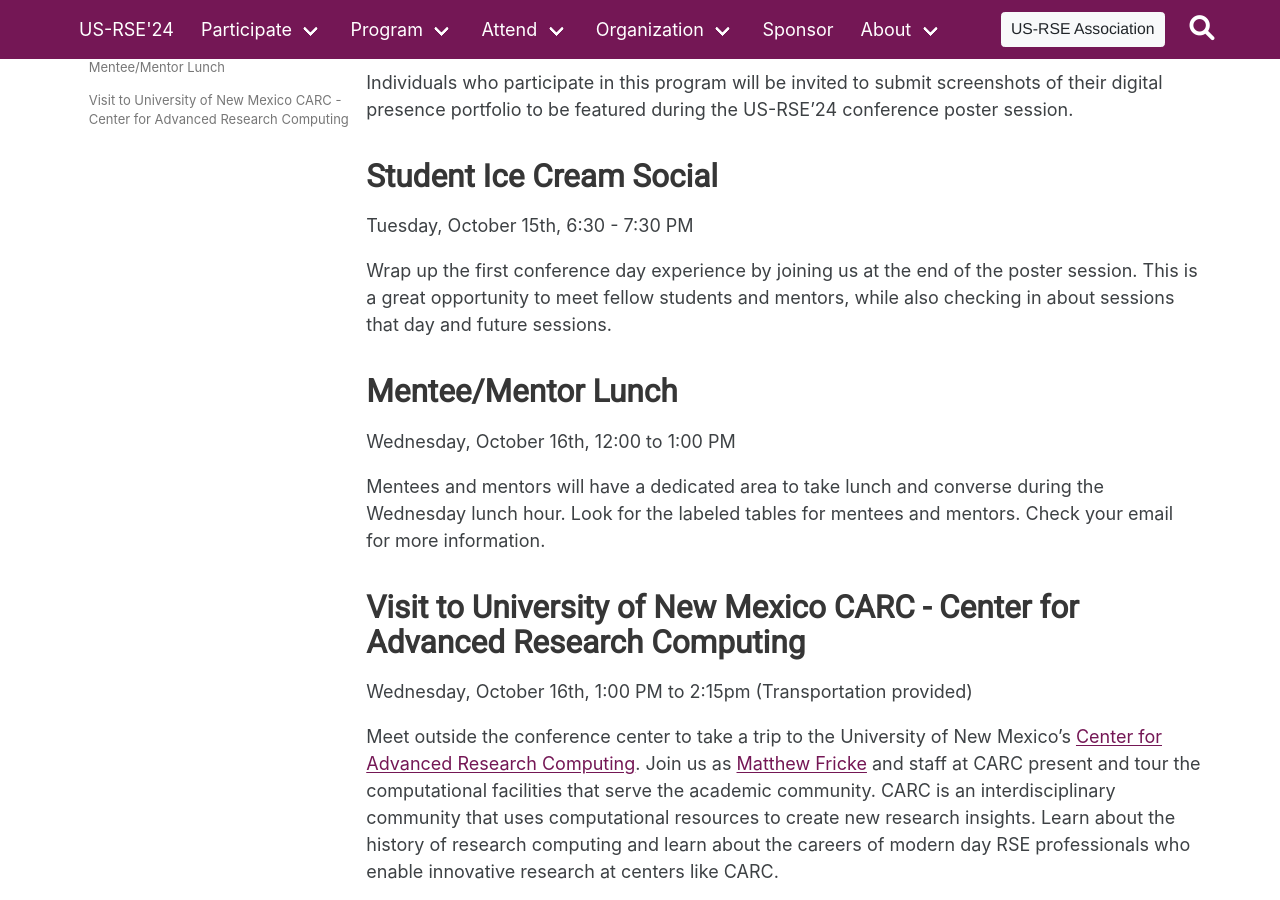
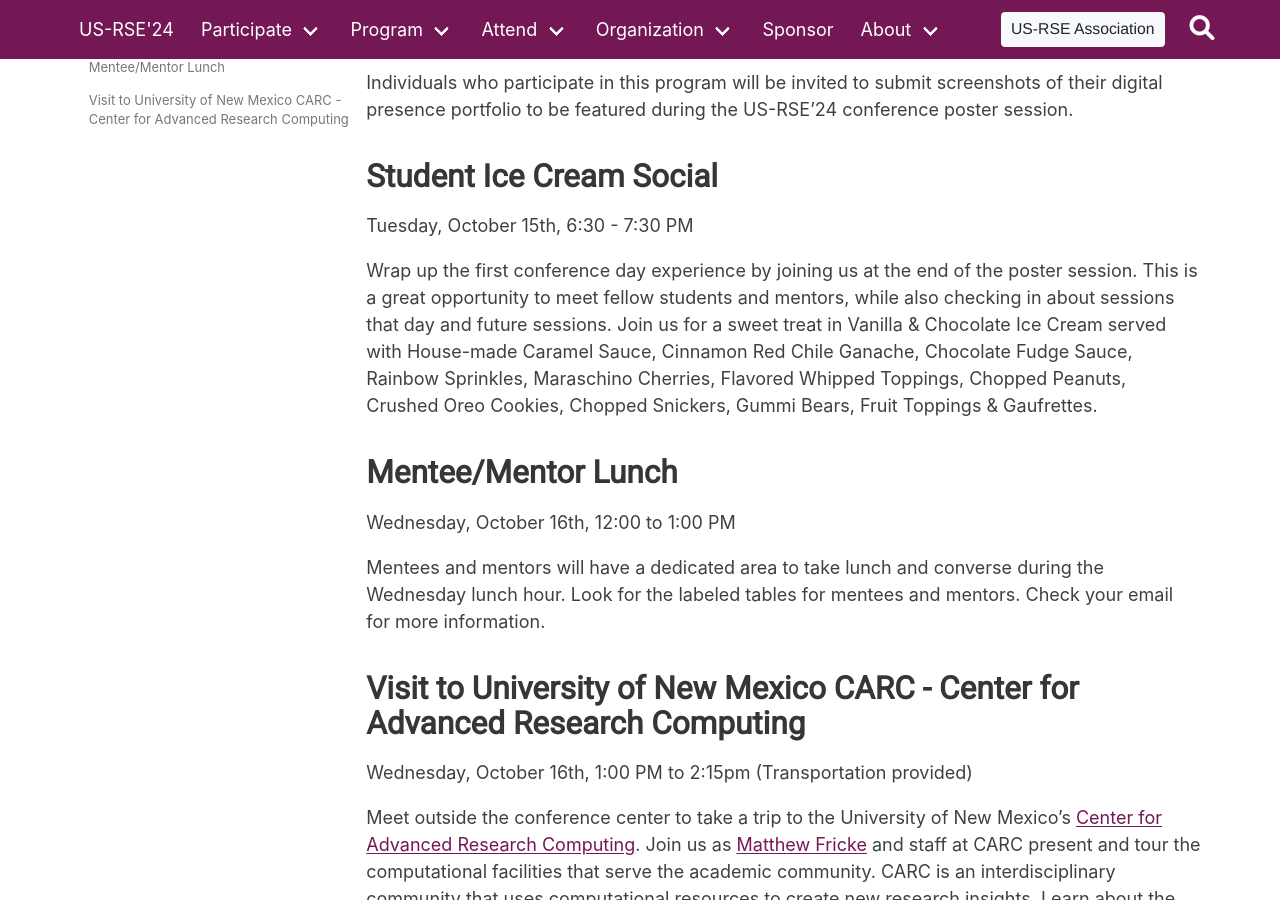
Before and after one commit to USRSE/usrse24, a Jekyll site: the page built from pages/program/student-program.md, in a window 1280 px wide and 900 px high, scrolled down 574 px. Built offline with Jekyll 4.4.1, drawn with Linux system fonts in a browser that asks for light colours; a style sheet for code colours, icons or effects is not loaded.

Commit message:
Add ice cream information

```diff
--- a/pages/program/student-program.md
+++ b/pages/program/student-program.md
@@ -35,10 +35,12 @@ poster session.
 
 Tuesday, October 15th, 6:30 - 7:30 PM
 
-Wrap up the first conference day experience by joining us at
-the end of the poster session. This is a great opportunity to meet
-fellow students and mentors, while also checking in about sessions
-that day and future sessions.
+Wrap up the first conference day experience by joining us at the end of the poster session.
+This is a great opportunity to meet fellow students and mentors, while also checking in about
+sessions that day and future sessions. Join us for a sweet treat in Vanilla & Chocolate
+Ice Cream served with House-made Caramel Sauce, Cinnamon Red Chile Ganache, Chocolate
+Fudge Sauce, Rainbow Sprinkles, Maraschino Cherries, Flavored Whipped Toppings,
+Chopped Peanuts, Crushed Oreo Cookies, Chopped Snickers, Gummi Bears, Fruit Toppings & Gaufrettes.
 
 <a name="mentor-lunch"></a>
 ## Mentee/Mentor Lunch
```
